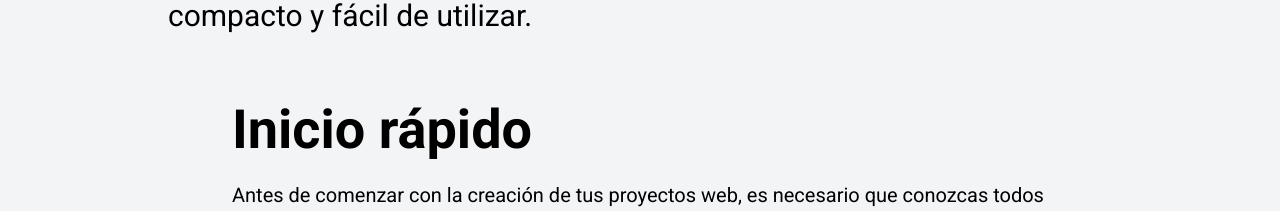
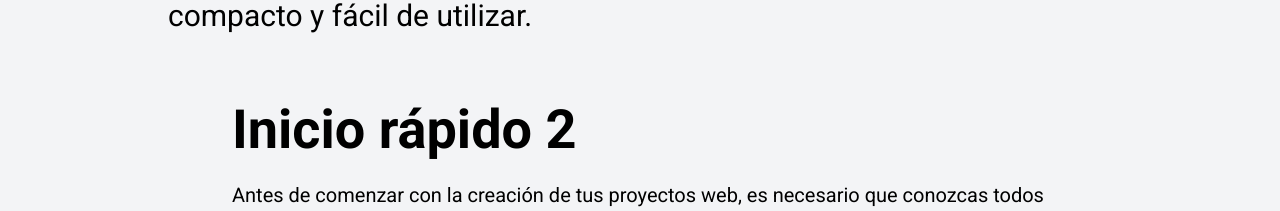
Before and after one commit to ManuelR1212/visuale-page, a React (Create React App) app: page /visuale-page/home in a window 1280 px wide. Shown: the part 395-606 px from the top of the page. Built offline with nearby package versions, Linux system fonts and the light colour scheme.

Commit message:
test deploy

```diff
--- a/src/pages/home/home.js
+++ b/src/pages/home/home.js
@@ -67,7 +67,7 @@ export default function Home() {
                 </div>
 
                 <section class="container-4 smt-container-2">
-                    <h2 class="display-3 smt-display-6 tab-display-4 smt-container-1 top-padding-5 bottom-margin-3">Inicio rápido</h2>
+                    <h2 class="display-3 smt-display-6 tab-display-4 smt-container-1 top-padding-5 bottom-margin-3">Inicio rápido 2</h2>
                     <p class="smt-container-1 smt-txt-size-2sm tab-txt-size-5sm top-margin-0 bottom-padding-5">Antes de comenzar con la creación de tus proyectos web, es necesario que conozcas todos los pasos
                         necesarios para la instalación de tu framework de estilos preferido.
                     </p>
```
